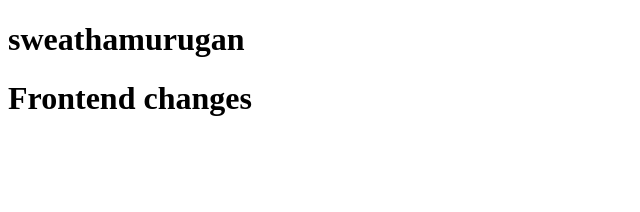
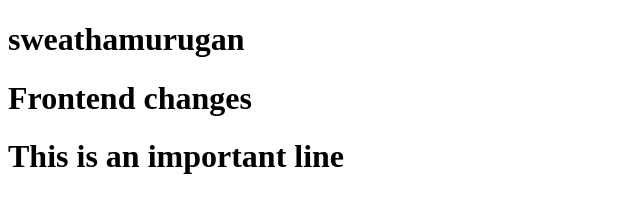
Before and after one commit to SweathaMurugan/githubtutorial, a plain HTML site: page index.html in a window 1280 px wide. Shown: the whole page, without its empty margins (0-640 px from the left). Drawn offline with Linux system fonts and the light colour scheme.

Commit message:
feat:added some important changes

```diff
--- a/index.html
+++ b/index.html
@@ -8,5 +8,6 @@
 <body>
     <h1>sweathamurugan</h1>
     <h1>Frontend changes</h1>
+    <h1>This is an important line</h1>
 </body>
 </html>
```
